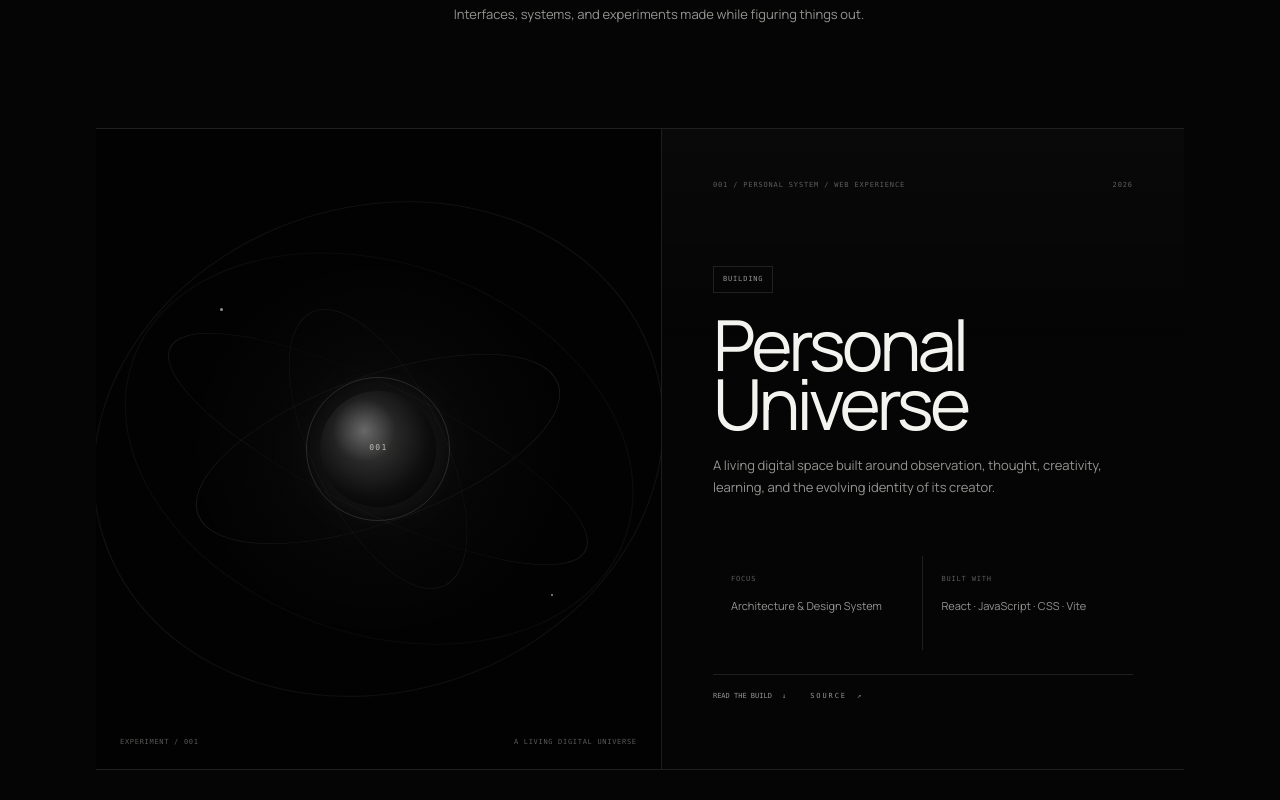
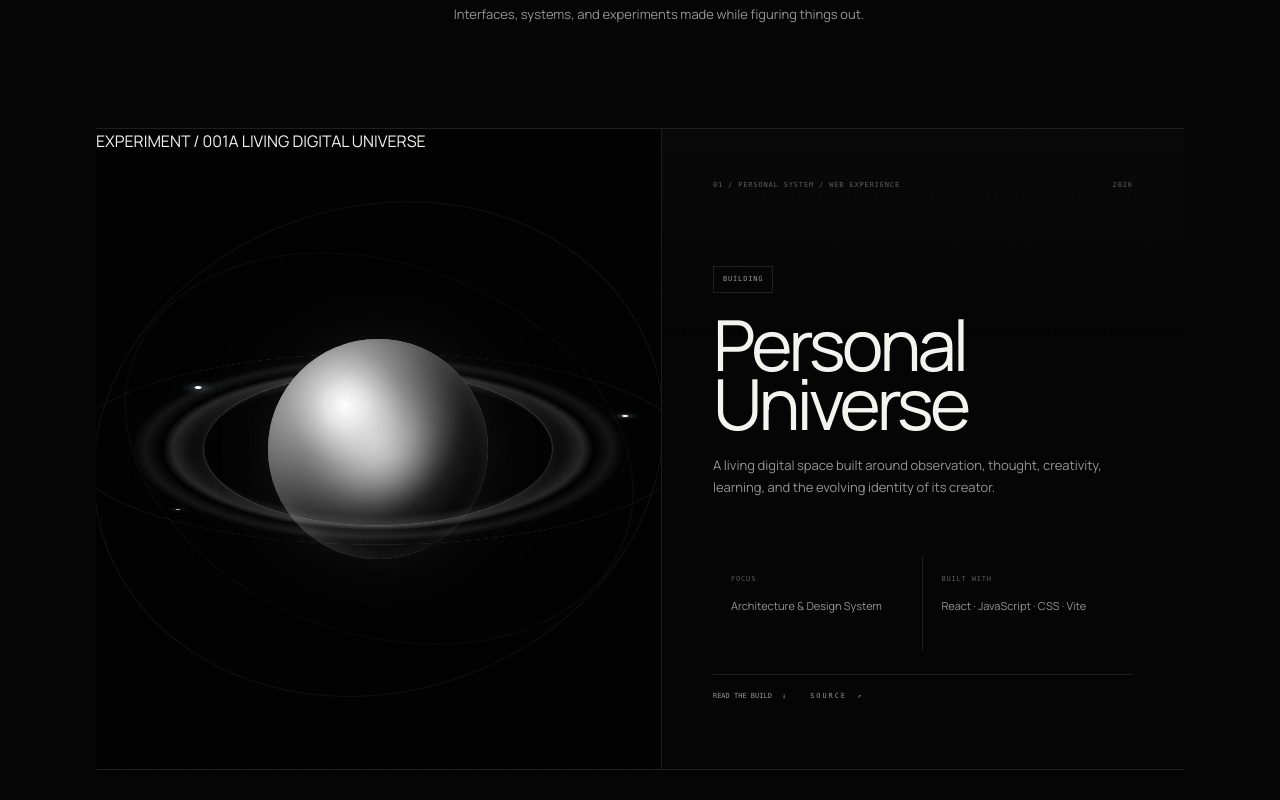
Before and after one commit to shahriarbappy60-ship-it/personal-universe, a React (Vite) app: page /create in a window 1280 px wide. Shown: the part 1140-1940 px from the top of the page. Built offline with nearby package versions, Linux system fonts and the light colour scheme.

Commit message:
redesign: align Create feature visual with Mother Design

```diff
--- a/src/pages/CreatePage.jsx
+++ b/src/pages/CreatePage.jsx
@@ -7,7 +7,7 @@ import '../styles/create-page.css';
 
 const createProjects = projectsData.map(project => ({
   ...project,
-  index: String(project.index).padStart(3, '0')
+  index: String(project.index).padStart(2, '0')
 }));
 
 const setMeta = (name, content, attribute = 'name') => {
@@ -35,19 +35,23 @@ const setCanonical = href => {
 function FeaturedProject({ project, isOpen, onToggle }) {
   return (
     <article className={`create-featured ${isOpen ? 'is-open' : ''}`}>
-      <div className="create-featured-visual" aria-hidden="true">
-        <div className="create-featured-orbit create-featured-orbit-one" />
-        <div className="create-featured-orbit create-featured-orbit-two" />
-        <div className="create-featured-orbit create-featured-orbit-three" />
-        <div className="create-featured-star create-featured-star-one" />
-        <div className="create-featured-star create-featured-star-two" />
-        <div className="create-featured-core">
-          <span>{project.index}</span>
+      <div className="create-featured-visual">
+        <div className="create-celestial-stage" aria-hidden="true">
+          <div className="celestial-corona-aura" />
+          <div className="celestial-rings-layer celestial-rings-rear">
+            <div className="celestial-ring ring-outer"><span className="stellar-satellite node-outer-1" /><span className="stellar-satellite node-outer-2" /></div>
+            <div className="celestial-ring ring-accretion"><div className="accretion-dust-texture" /><span className="stellar-satellite node-mid" /></div>
+            <div className="celestial-ring ring-inner"><span className="stellar-satellite node-inner" /></div>
+          </div>
+          <div className="celestial-body"><div className="celestial-atmosphere" /><div className="celestial-inner-core" /><div className="celestial-rim-light" /></div>
+          <div className="celestial-rings-layer celestial-rings-front">
+            <div className="celestial-ring ring-outer"><span className="stellar-satellite node-outer-1" /><span className="stellar-satellite node-outer-2" /></div>
+            <div className="celestial-ring ring-accretion"><div className="accretion-dust-texture" /><span className="stellar-satellite node-mid" /></div>
+            <div className="celestial-ring ring-inner"><span className="stellar-satellite node-inner" /></div>
+          </div>
         </div>
-        <div className="create-featured-caption">
-          <span>{project.visualLabel}</span>
-          <span>{project.visualCaption}</span>
-        </div>
+        <span className="create-visual-label">{project.visualLabel}</span>
+        <span className="create-visual-caption">{project.visualCaption}</span>
       </div>
 
       <div className="create-featured-content">
```
